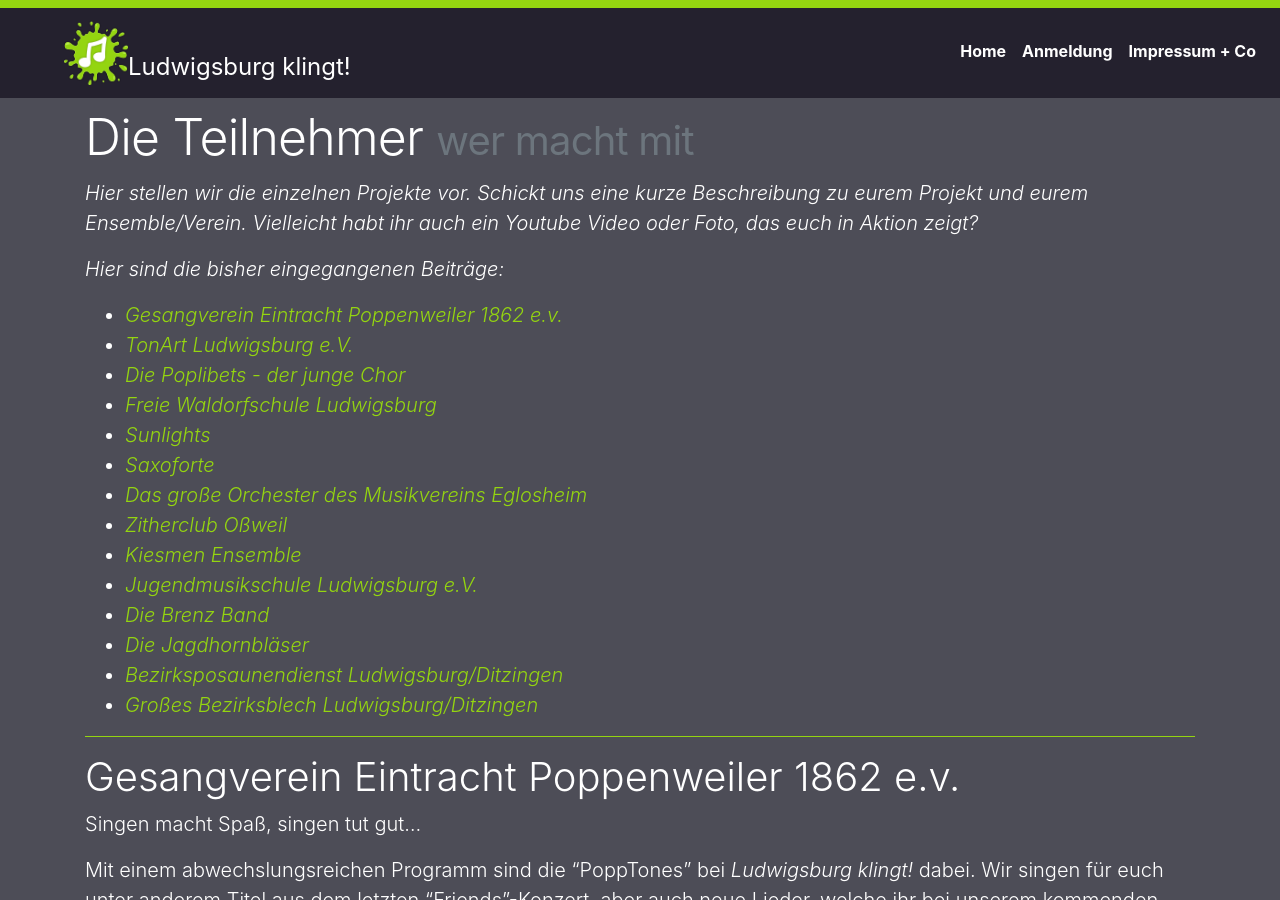
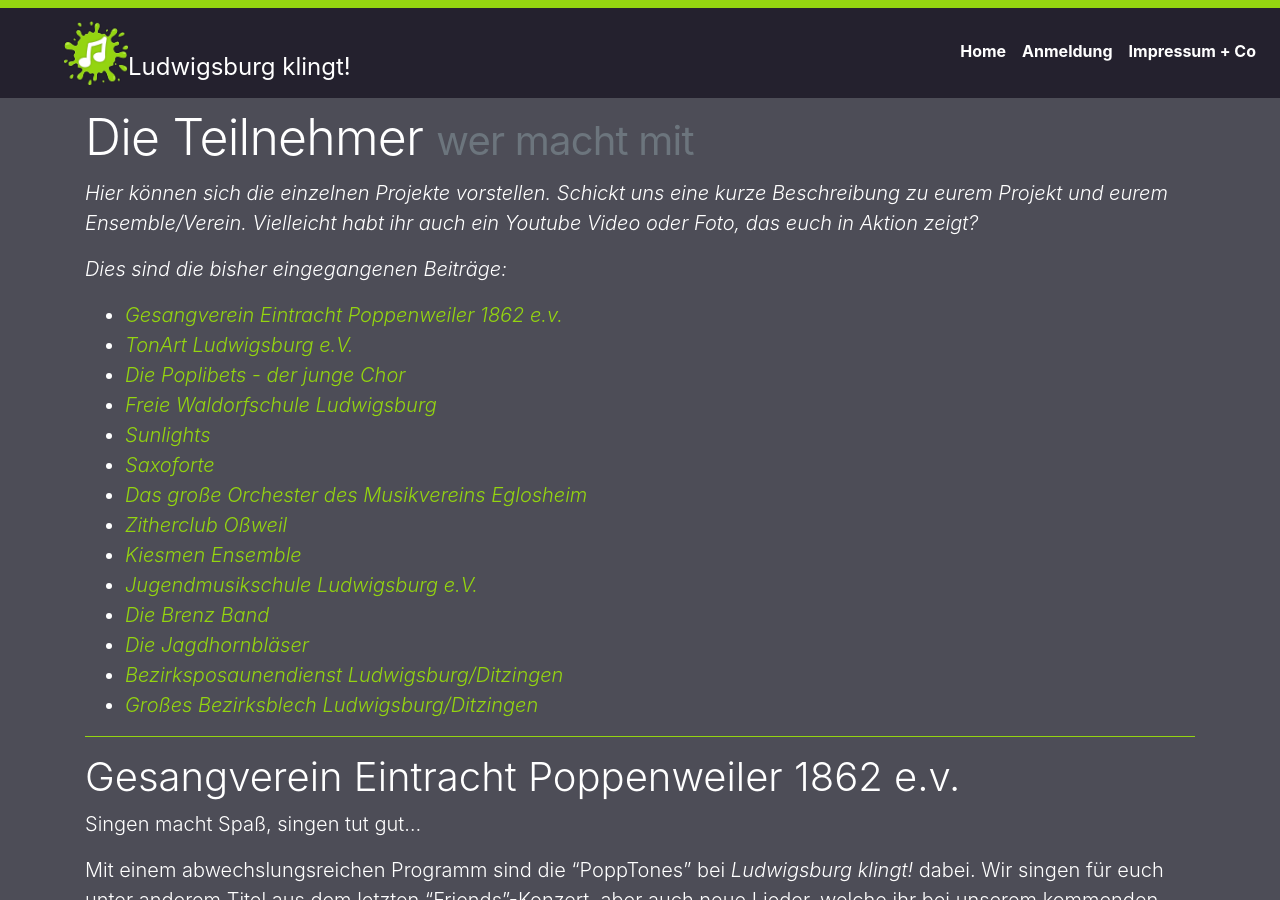
Before and after one commit to Harald-LB/LB-klingt, a Jekyll site: the page built from _posts/2020-01-22-teilnehmer.markdown, in a window 1280 px wide and 900 px high. Built offline with Jekyll 4.4.1, drawn with Linux system fonts in a browser that asks for light colours.

```diff
--- a/_includes/carousel.html
+++ b/_includes/carousel.html
@@ -36,7 +36,7 @@
       <div class="container">
         <div class="carousel-caption">
           <h1>20. Juni 2020</h1>
-          <p>Wir laden ein zum Verweilen, Zuhören und Mitmachen.</p>
+          <p>Verweilen, Zuhören und Mitmachen.</p>
         </div>
       </div>
     </div>
--- a/_posts/2020-01-22-teilnehmer.markdown
+++ b/_posts/2020-01-22-teilnehmer.markdown
@@ -9,11 +9,11 @@ title_image: "assets/img/music/mv-p-3.jpg"
 ---
 {::options parse_block_html="true" /}
 <div class="teaser">
-Hier stellen wir die einzelnen Projekte vor. Schickt uns eine kurze Beschreibung
+Hier können sich die einzelnen Projekte vorstellen. Schickt uns eine kurze Beschreibung
 zu eurem Projekt und eurem Ensemble/Verein.
 Vielleicht habt ihr auch ein Youtube Video oder Foto, das euch in Aktion zeigt?
 
-Hier sind die bisher eingegangenen Beiträge:
+Dies sind die bisher eingegangenen Beiträge:
 
 - [Gesangverein Eintracht Poppenweiler 1862 e.v.](/teilnehmer.html#gesangverein-eintracht-poppenweiler-1862-ev)
 - [TonArt Ludwigsburg e.V.](/teilnehmer.html#tonart-ludwigsburg-ev)
```
Also changed, not shown: other parts of _includes/carousel.html (+1 -1 lines), assets/img/music/svm-2.jpg, assets/img/teilnehmer/blech-lu-di-video-1.jpg, assets/img/teilnehmer/blech-lu-di-video-2.jpg.
